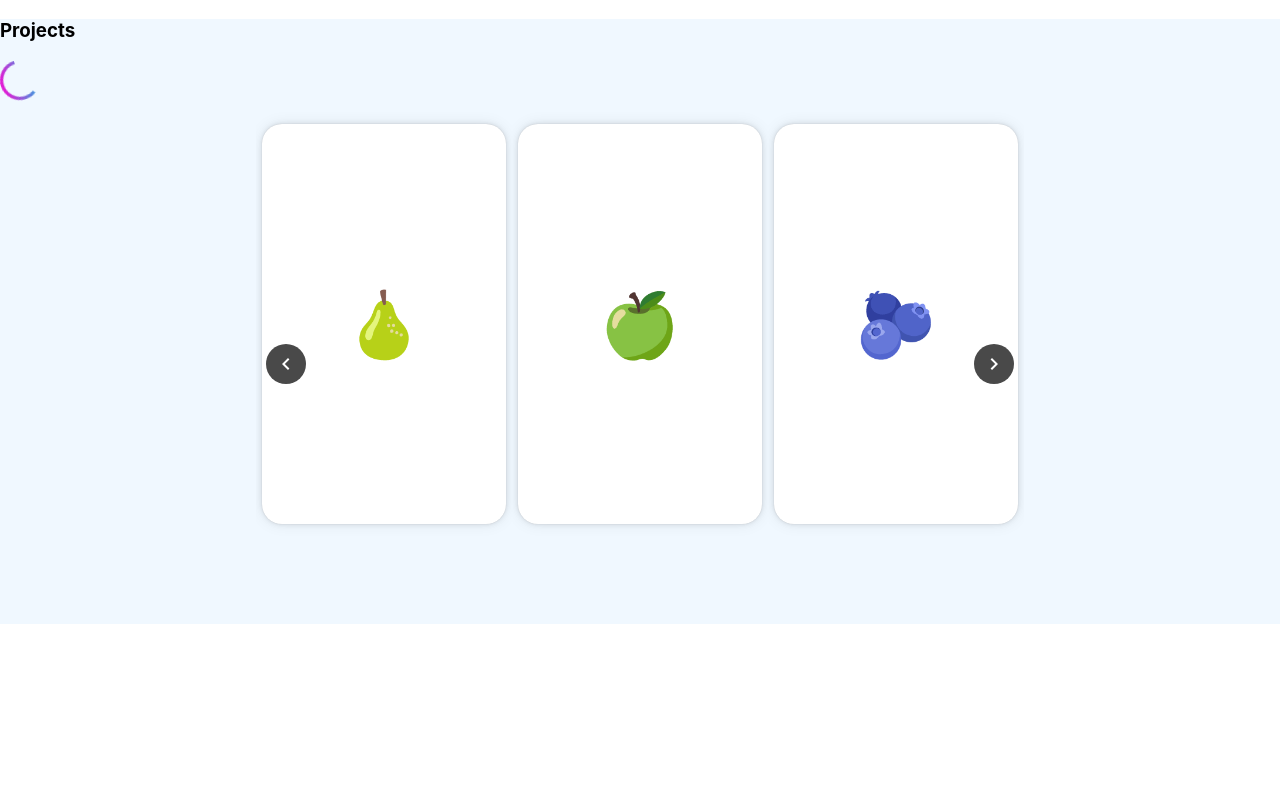
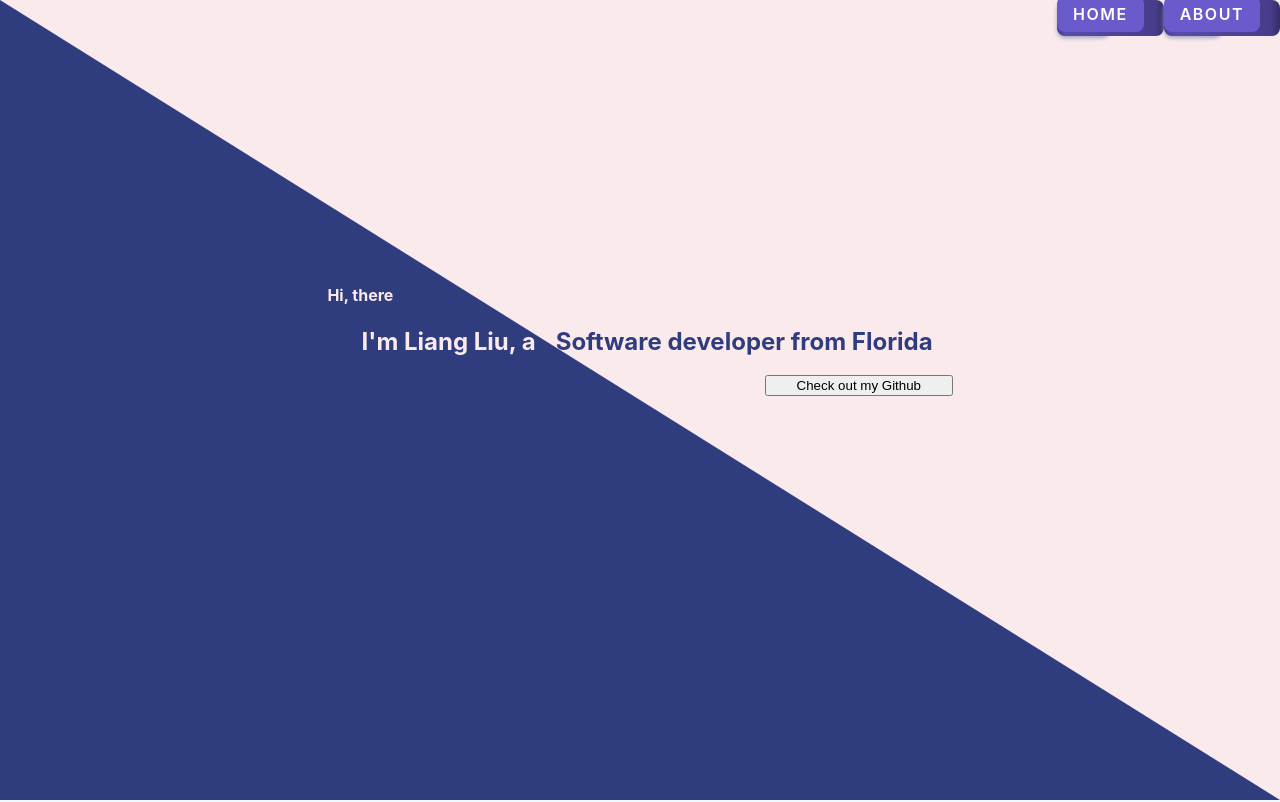
Before and after one commit to a1484414286/a1484414286.github.io, a React (Create React App) app: page / in a window 1280 px wide. Shown: the top 802 px of the page. Built offline with nearby package versions, Linux system fonts and the light colour scheme.

Commit message:
adding theme color and moving to about us

```diff
--- a/src/App.js
+++ b/src/App.js
@@ -3,12 +3,10 @@ import ProjectsSection from './components/ProjectsSection';
 import React from 'react';
 
 function App() {
-  const [progress, setProgress] = React.useState(0);
-
   return (
     <div>
-       {/* <LandingPage></LandingPage> */}
-       <ProjectsSection value = {progress}></ProjectsSection>
+       <LandingPage></LandingPage>
+       <ProjectsSection></ProjectsSection>
     </div>
   );
 }
--- a/src/components/LandingPage.js
+++ b/src/components/LandingPage.js
@@ -1,10 +1,7 @@
-import React from 'react'
 import Navbar from './Navbar'
 import '../css/LandingPage.css'
 import {motion} from "framer-motion";
-
-
-
+import React from 'react'; // Import the missing useEffect hook
 export default function LandingPage() {
   const lineVariants = {
     hidden: { opacity: 0, z: -1 },
@@ -13,11 +10,13 @@ export default function LandingPage() {
 
   return (
     <div className="body">
+      <div className='triangle triangle-left'></div>
+      <div className='triangle triangle-right'></div>
         <Navbar></Navbar>
         <div className='animated'>
           <motion.div initial="hidden" animate="visible" variants={lineVariants}>
-            <h4>Hi There,</h4>
-            <h2>I'm Liang Liu, a Software Developer from Florida</h2>
+            <h4><span style={{color : '#FBEAEB'}}>Hi, there</span></h4>
+            <h2><span style={{color : '#FBEAEB'}}>&nbsp;&nbsp;&nbsp;&nbsp;&nbsp;&nbsp;I'm Liang Liu, a</span><span style={{color:"#2F3C7E"}}>Software developer from Florida </span></h2>
           </motion.div>
           <motion.button className='checkoutButton'>Check out my Github</motion.button>
         </div>
--- a/src/components/Navbar.js
+++ b/src/components/Navbar.js
@@ -8,16 +8,24 @@ export default class Navbar extends Component {
     return (
 
     <div class = "container right-bar">
-        <motion.button
+        <motion.button className='button'
         whileHover={{scale:1.1}}
         whileTap={{scale:0.9}}>
+          <span className='shadow'></span>
+          <span className='edge'></span>
+          <span className='front'>
             Home
+          </span>
         </motion.button>
 
-        <motion.button
+        <motion.button className='button'
         whileHover={{scale:1.1}}
         whileTap={{scale:0.9}}>
+          <span className='shadow'></span>
+          <span className='edge'></span>
+          <span className='front'>
             About
+          </span>
         </motion.button>
     </div>
 
--- a/src/components/ProgressBar.js
+++ b/src/components/ProgressBar.js
@@ -3,6 +3,7 @@ import { CircularProgress } from '@mui/material'
 
 export default class ProgressBar extends Component {
   render() {
+    const progressValue = this.props.progressValue;
     return (
         <React.Fragment>
         <svg width={0} height={0}>
@@ -13,7 +14,7 @@ export default class ProgressBar extends Component {
             </linearGradient>
           </defs>
         </svg>
-        <CircularProgress value={50} sx={{ 'svg circle': { stroke: 'url(#my_gradient)' } }} />
+        <CircularProgress variant='determinate' value={progressValue} sx={{ 'svg circle': { stroke: 'url(#my_gradient)' } }}></CircularProgress>
       </React.Fragment>
     )
   }
--- a/src/components/ProjectsSection.js
+++ b/src/components/ProjectsSection.js
@@ -4,9 +4,16 @@ import Grid from '@mui/material/Grid'
 import CardItem from './CardItem';
 import Carousel from 'react-material-ui-carousel'
 import ProgressBar from './ProgressBar';
-import { Button, IconButton } from '@mui/material';
 
 export default class ProjectsSection extends Component {
+  constructor(props)
+  {
+    super(props);
+    this.state = {
+      progress : 33,
+    };
+  }
+
   render() {
     const projectItems = [
         ["🍅"],
@@ -18,44 +25,62 @@ export default class ProjectsSection extends Component {
         ["🍆"],
         ["🍇"]
     ]
-    const buttonStyle =
-    {
-      fontSize : '3em',
-      height : '40px',
-      width : '40px',
-    }
+
+
     const groupedItems = [];
     for (let i = 0; i < projectItems.length; i += 3) {
       groupedItems.push(projectItems.slice(i, i + 3));
     }
+
+    const calculateProgress = (leaving) =>
+    {
+      return  leaving === 0 ? 33 : ((leaving+1) * 33);
+    }
+
+    const handlePrevClick = (leaving, next) =>
+    {
+      this.setState({progress : calculateProgress(leaving)});
+    }
+
+    const handleNextClick = (leaving, next) =>
+    {
+      this.setState({progress : calculateProgress(leaving)});
+    }
+
     return (
       <div>
         <h3>
           Projects
         </h3>
-        <ProgressBar></ProgressBar>
+        <div className='projects-container'>
 
           <div className='carousel-wrapper'>
-
-            <div className="carousel-container">
                 <Carousel indicators = {false}
-              stopAutoPlayOnHover={true} autoPlay={true}
+                stopAutoPlayOnHover={true}
+                autoPlay={false}
                 navButtonsAlwaysVisible={true}
+                next={ handleNextClick }
+                prev={ handlePrevClick}
                 >
                 {groupedItems.map((group) =>(
                     <Grid container key={group[0]}>
                       {group.map(img => (
-                      <Grid item xs={4} lg={4} md={4}key={img}>
+                        <Grid item xs={4} lg={4} md={4} key={img}>
                           <CardItem img={img}></CardItem>
                         </Grid>
                       ))}
                     </Grid>
                 ))}
                 </Carousel>
+                <div className='progress-bar-container'>
+                  <ProgressBar progressValue = {this.state.progress}></ProgressBar>
+                </div>
+
+            </div>
           </div>
       </div>
 
-       </div>
     )
+
   }
 }
--- a/src/css/LandingPage.css
+++ b/src/css/LandingPage.css
@@ -1,21 +1,39 @@
 .body
 {
-   background-color: #6bec68;
-   height : 74vh;
+   background-color: #FBEAEB;
+   height : 100vh;
    max-width: 100%;
+   position: relative;
+   overflow: hidden;
+   flex-direction: column;
 }
 
 .animated
 {
-   margin-top:20%;
    display : grid;
    justify-content: center;
    align-items: center;
-   position : relative;
- }
+   position: absolute;
+   margin-top: 10%;
+   width: 100%;
+}
 
 .checkoutButton
 {
    justify-self: right;
    width: 30%;
 }
+
+
+.triangle {
+   position: absolute;
+   width: 0;
+   height: 0;
+}
+
+ .triangle-left {
+   top: 0;
+   left: 0;
+   border-right: 100vw solid transparent;
+   border-bottom: 100vh solid #2F3C7E;
+ }
--- a/src/css/Navbar.css
+++ b/src/css/Navbar.css
@@ -19,3 +19,89 @@ span:hover{
 span{
     margin-right : 20px;
 }
+.button {
+    position: relative;
+    background: transparent;
+    padding: 0px;
+    border: none;
+    cursor: pointer;
+    outline-offset: 4px;
+    outline-color: deeppink;
+    transition: filter 250ms;
+    -webkit-tap-highlight-color: rgba(0, 0, 0, 0);
+  }
+
+  .shadow {
+    position: absolute;
+    top: 0;
+    left: 0;
+    height: 100%;
+    width: 50%;
+    background: hsl(226, 25%, 69%);
+    border-radius: 8px;
+    filter: blur(2px);
+    will-change: transform;
+    transform: translateY(2px);
+    transition: transform 600ms cubic-bezier(0.3, 0.7, 0.4, 1);
+  }
+
+  .edge {
+    position: absolute;
+    top: 0;
+    left: 0;
+    height: 100%;
+    width: 100%;
+    border-radius: 8px;
+    background: linear-gradient(
+      to right,
+      hsl(248, 39%, 39%) 0%,
+      hsl(248, 39%, 49%) 8%,
+      hsl(248, 39%, 39%) 92%,
+      hsl(248, 39%, 29%) 100%
+    );
+  }
+
+  .front {
+    display: block;
+    position: relative;
+    border-radius: 8px;
+    background: hsl(248, 53%, 58%);
+    padding: 8px 16px;
+    color: white;
+    font-family: -apple-system, BlinkMacSystemFont, "Segoe UI", Roboto, Oxygen,
+      Ubuntu, Cantarell, "Open Sans", "Helvetica Neue", sans-serif;
+    font-weight: 600;
+    text-transform: uppercase;
+    letter-spacing: 1.5px;
+    font-size: 1rem;
+    transform: translateY(-4px);
+    transition: transform 600ms cubic-bezier(0.3, 0.7, 0.4, 1);
+  }
+
+  .button:hover {
+    filter: brightness(110%);
+  }
+
+  .button:hover .front {
+    transform: translateY(-6px);
+    transition: transform 250ms cubic-bezier(0.3, 0.7, 0.4, 1.5);
+  }
+
+  .button:active .front {
+    transform: translateY(-2px);
+    transition: transform 34ms;
+  }
+
+  .button:hover .shadow {
+    transform: translateY(4px);
+    transition: transform 250ms cubic-bezier(0.3, 0.7, 0.4, 1.5);
+  }
+
+  .button:active .shadow {
+    transform: translateY(1px);
+    transition: transform 34ms;
+  }
+
+  .button:focus:not(:focus-visible) {
+    outline: none;
+  }
--- a/src/css/ProjectSection.css
+++ b/src/css/ProjectSection.css
@@ -4,22 +4,24 @@
 }
 
 
-.parent-container
+.projects-container {
+    width: 100%;
+    height: 100vh;
+    margin: auto;
+    display: flex;
+    justify-content: center;
+    align-items: center;
+}
+
+.carousel-wrapper {
+    width: 60%;
+    height : 400px;
+}
+
+
+.progress-bar-container
 {
     display: flex;
     justify-content: center;
     align-items: center;
 }
-
-
-.projects-container {
-    /* Adjust as needed */
-    width: 50%;
-    margin: auto;
-  }
-
-.carousel-wrapper {
-    /* Adjust as needed */
-    width: 60%;
-    margin: auto;
-  }
```
Also changed, not shown: src/components/AboutMe.js (added, +9 -0 lines). Lines whose indentation alone changed are shown as unchanged.
